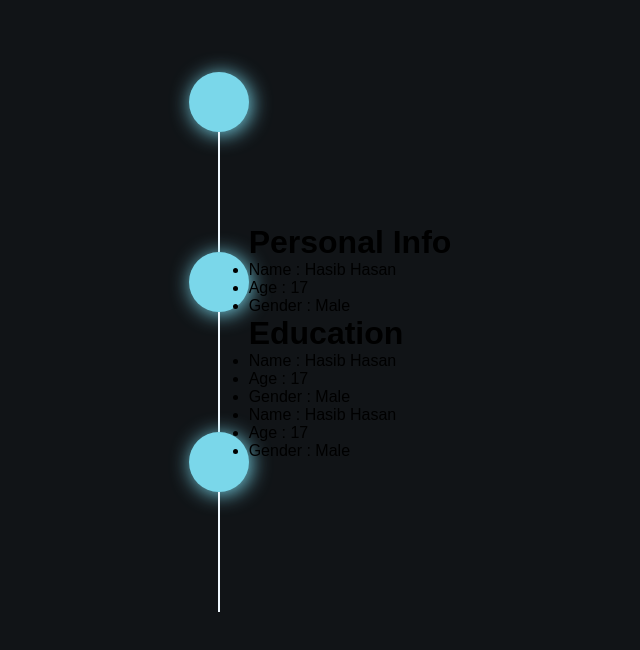
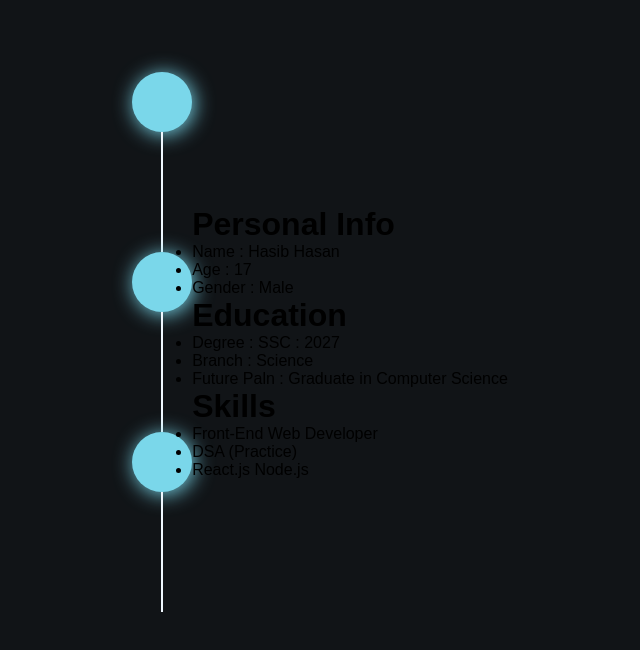
Before and after one commit to HasibCoderLab/portfolio-with-react, a React (Vite) app: page / in a window 1280 px wide. Shown: the part 858-1508 px from the top of the page, without its empty margins (0-640 px from the left). Built offline with nearby package versions, Linux system fonts and the light colour scheme.

Commit message:
aboutdetails

```diff
--- a/src/components/About/About.jsx
+++ b/src/components/About/About.jsx
@@ -39,28 +39,28 @@ const About = () => {
 
                         <ul>
                             <li>
-                                    <span>Name </span>:  Hasib Hasan
+                                <span>Degree </span>: SSC : 2027
                             </li>
                             <li>
-                                    <span>Age  </span>: 17
+                                <span>Branch  </span>: Science
                             </li>
                             <li>
-                                    <span>Gender </span>: Male
+                                <span>Future Paln </span>:  Graduate in Computer Science
                             </li>
                         </ul>
 
                     </div>
-                     <div className="personalinfo">
-
+                    <div className="skills">
+                        <h1>Skills</h1>
                         <ul>
                             <li>
-                                    <span>Name </span>:  Hasib Hasan
+                                Front-End Web Developer
                             </li>
                             <li>
-                                    <span>Age  </span>: 17
+                                DSA (Practice)
                             </li>
                             <li>
-                                    <span>Gender </span>: Male
+                               React.js Node.js
                             </li>
                         </ul>
 
```
Lines whose indentation alone changed are shown as unchanged.
